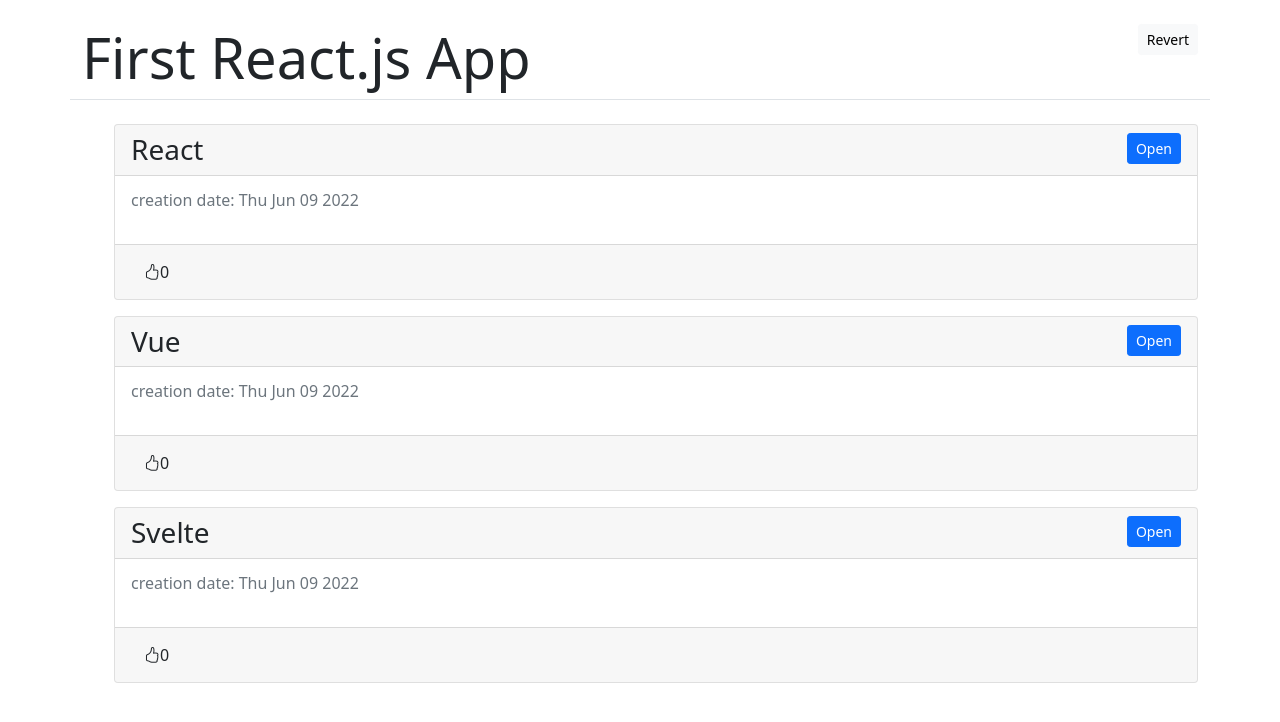
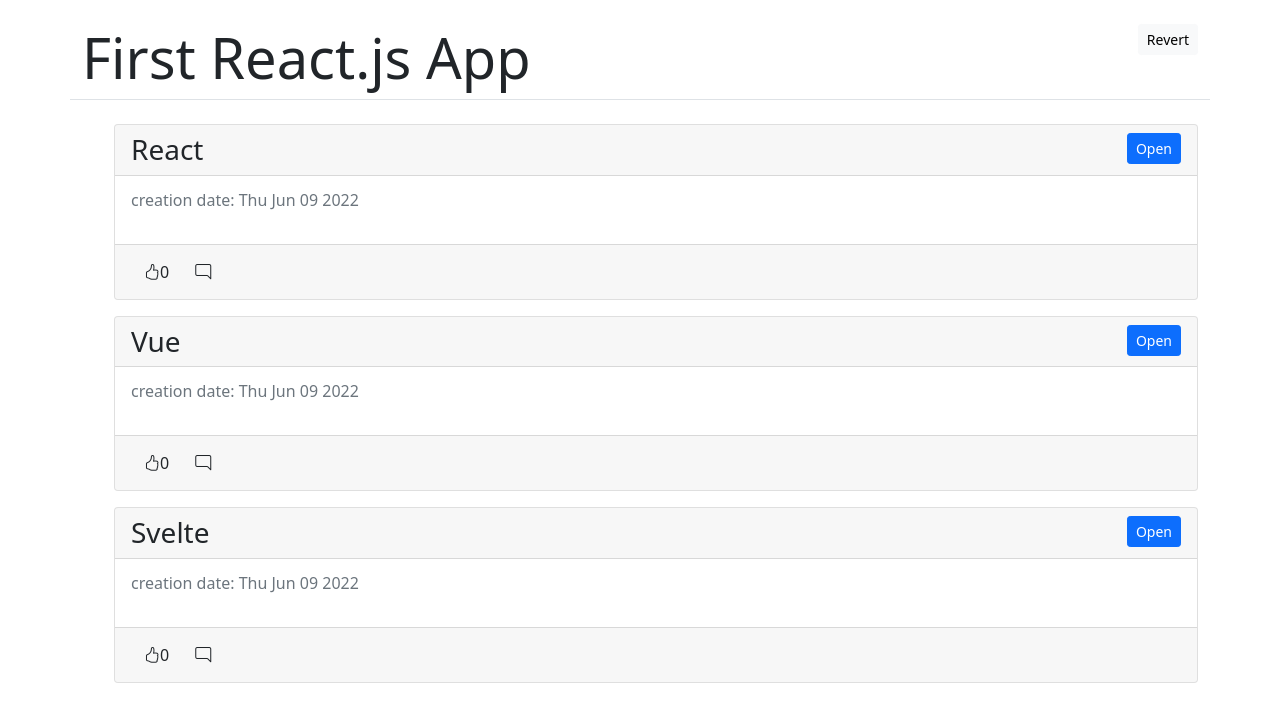
Before and after one commit to Kba05/SimpleBlog, a React (Create React App) app: page / in a window 1280 px wide. Shown: the top 722 px of the page. Built offline with nearby package versions, Linux system fonts and the light colour scheme.

Commit message:
added comment button

```diff
--- a/src/Components/Article.jsx
+++ b/src/Components/Article.jsx
@@ -9,7 +9,8 @@
       this.state = {
         date: new Date().toDateString(),
         like: 0,
-        isLiked: false
+        isLiked: false,
+        isOpenComment:false
       };
     }
 
@@ -50,13 +51,20 @@
 
     }
 
+    onOpenComment(){
+      this.setState({
+        isOpenComment:!this.state.isOpenComment
+      })
+    }
+
     render() {
       console.log("----------------------","render")
       const { article,isOpen, onButtonClick } = this.props;
       console.log(isOpen)
       return (
+        <div className="d-flex flex-column">
+
           <div className='card mb-3'>
-
             <h3 className='card-header'>
               {article.title}
               <button className='btn btn-primary btn-sm float-end' onClick={onButtonClick}> {isOpen ? "Close": "Open"} </button>
@@ -75,7 +83,18 @@
                 onClick={()=>this.onLikePost()}>
                   {this.state.like}
               </button>
+              <button
+                className='btn bi bi-chat-right'
+                onClick={()=>this.onOpenComment()}>
+              </button>
             </div>
+          </div>
+
+          {this.state.isOpenComment && <div className='card mb-3'>
+              <div className="card-body">
+                asdasd
+              </div>
+          </div>}
 
         </div>
       );
```
Lines whose indentation alone changed are shown as unchanged.
